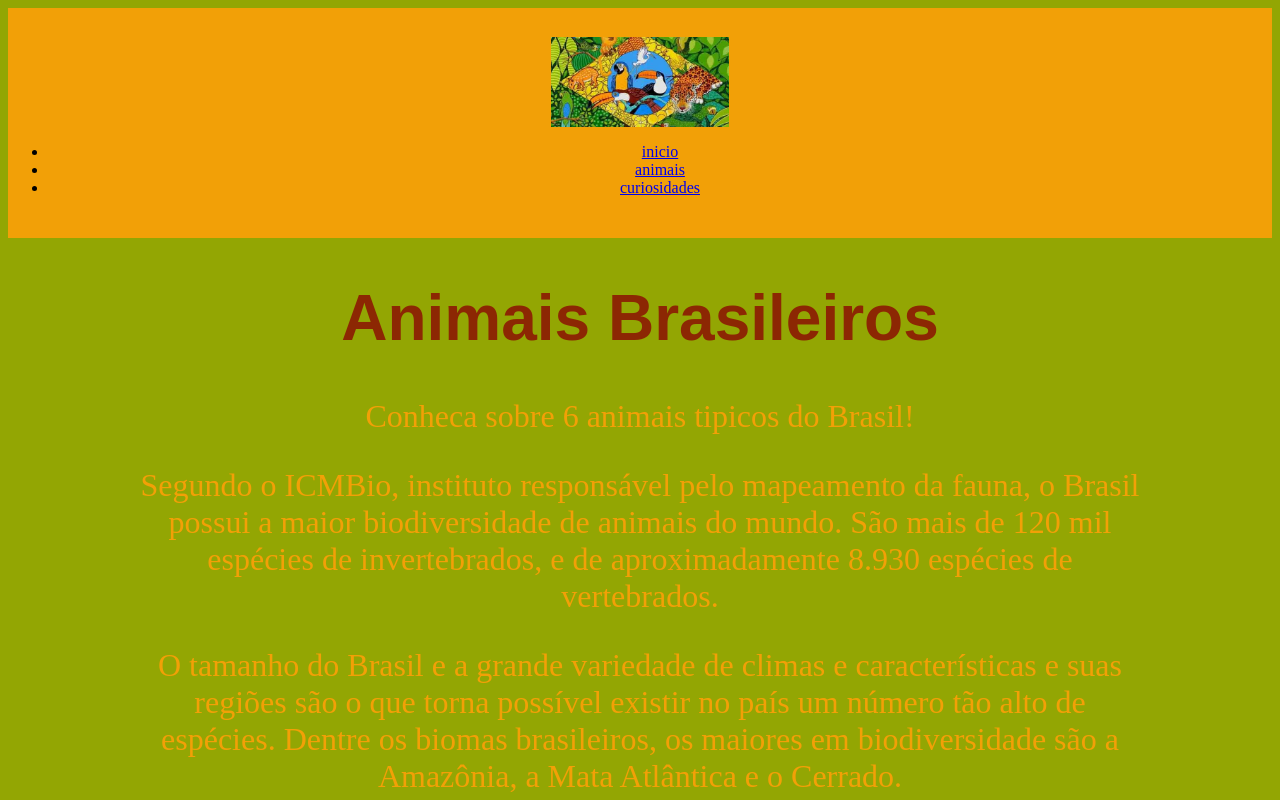
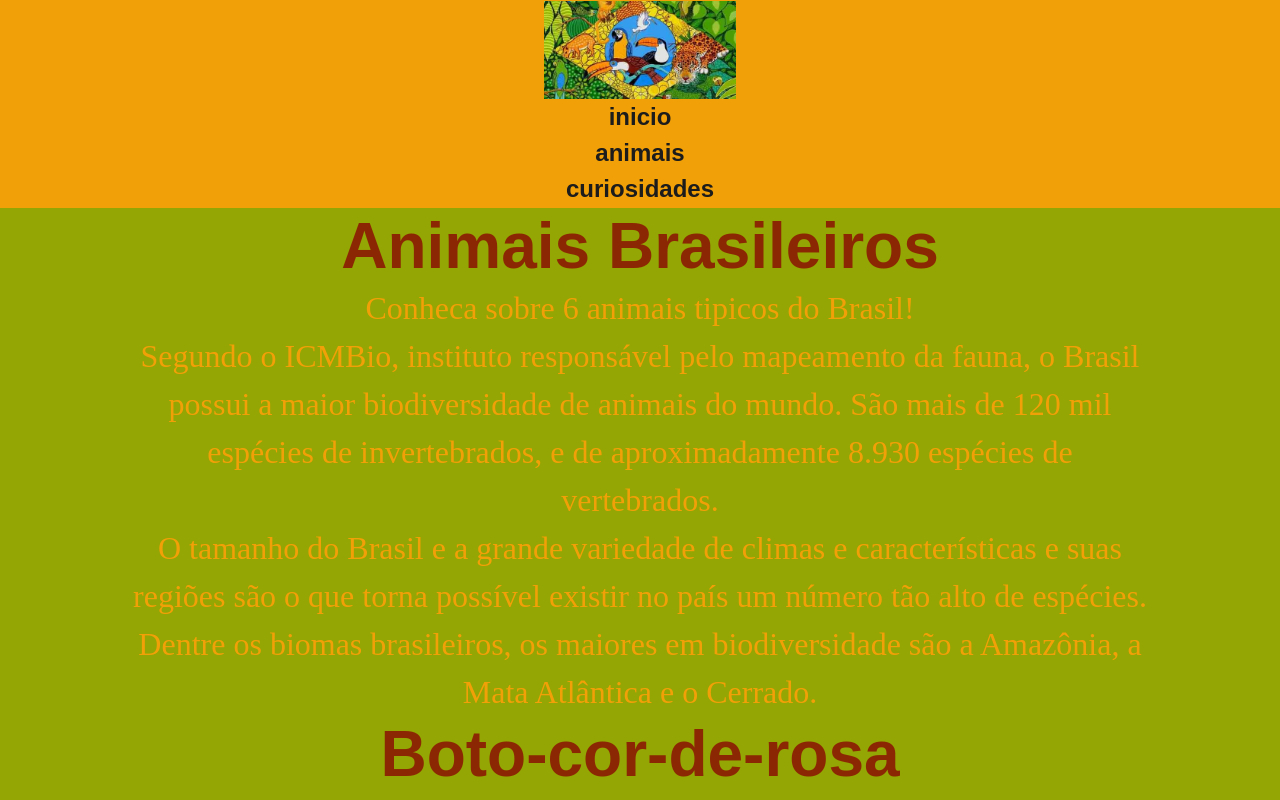
Before and after one commit to projetos-sabrina/meuprimeirosite, a plain HTML site: page index.html in a window 1280 px wide. Shown: the top 800 px of the page. Drawn offline with Linux system fonts and the light colour scheme.

Commit message:
Add files via upload

```diff
--- a/css/estilo.css
+++ b/css/estilo.css
@@ -1,3 +1,11 @@
+*{
+    margin: 0;
+    padding:0;
+}
+
+html{
+    scroll-behavior: smooth;
+}
 
  body{
      background-color: #93A603;
@@ -21,6 +29,8 @@
     font-family: 'Alumni Sans Collegiate One', sans-serif;
     text-align: center;
     color: #8C2703;
+    margin-top: 1;
+    margin-bottom: 1;
 
  }
 
@@ -28,6 +38,7 @@
      text-align: center;
      color: #F2A007;
      font-size: 2em;
+     line-height: 1.5;
  }
 
 
@@ -35,21 +46,66 @@
     text-align:center;
     width: 50%;
     float: left;
+    margin-bottom: 2%;
  }
  footer{
 
     clear: both;
     background-color: #F2A007;
-    padding-top: 1%;
-    padding-bottom: 2%;
+    padding: 1;
     text-align: center;
+
  }
 
  header{
 
 
     background-color: #F2A007;
-    padding-top: 1%;
-    padding-bottom: 2%;
+    padding: 1;
     text-align: center;
  }
+
+ .menu ul li{
+    line-height: 1.5;
+    text-decoration: none;
+
+ }
+
+ /* unvisited link */
+a:link {
+    text-decoration: none;
+    font-weight: bolder;
+    font-family: 'Alumni Sans Collegiate One', sans-serif;
+    font-size: 1.5em;
+    color: #1C1C1C
+  }
+
+  /* visited link */
+  a:visited {
+    text-decoration: none;
+    font-family: 'Alumni Sans Collegiate One', sans-serif;
+    font-weight: bolder;
+    font-size: 1.5em;
+    color: #1C1C1C
+
+  }
+
+  /* mouse over link */
+  a:hover {
+    text-decoration: none;
+    font-family: 'Alumni Sans Collegiate One', sans-serif;
+    font-size: 1.5em;
+    padding: 0.7%;
+    border-radius: 25px;
+    background-color:#8B4513;
+    color: #B8860B
+
+  }
+
+  /* selected link */
+  a:active {
+    text-decoration: none;
+    font-family: 'Alumni Sans Collegiate One', sans-serif;
+    font-size: 1.5em;
+    color: #1C1C1C
+  }
```
